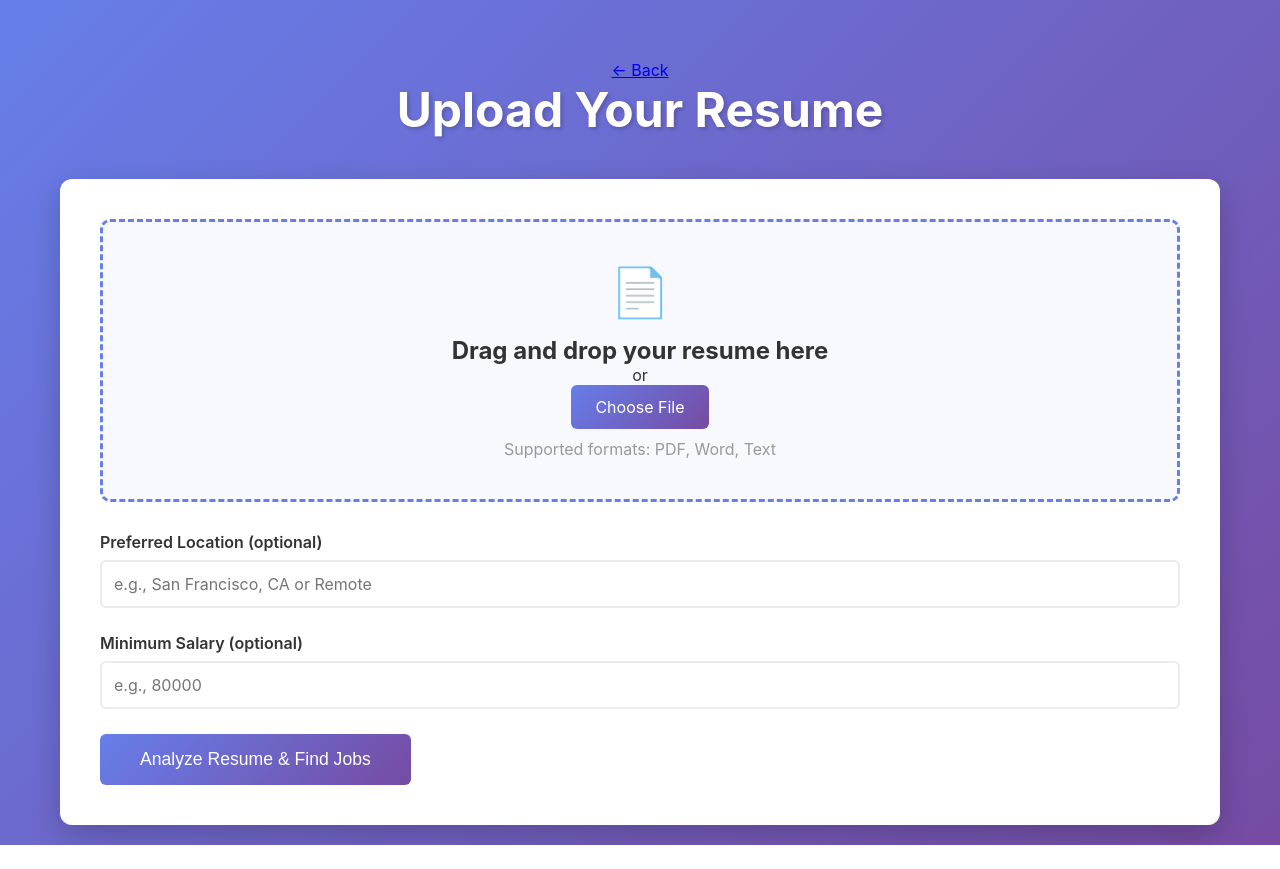
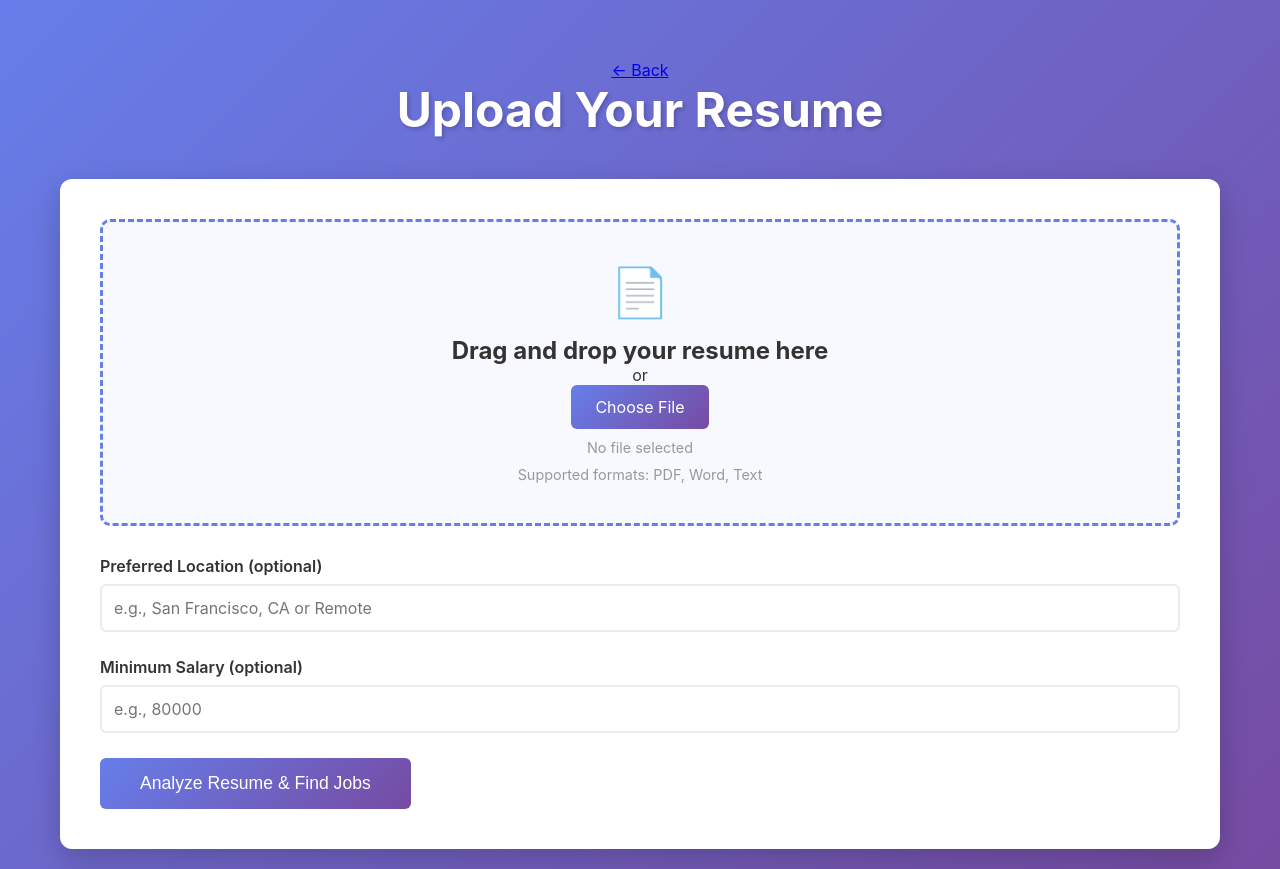
Before and after one commit to grace-mugoiri/resumeFilter, a Flask app: page /upload in a window 1280 px wide. Before the commit the page ends 845 px from the top, so only its background shows below. Run offline with Flask 3, Linux system fonts and the light colour scheme.

Commit message:
show selected file after uploading

```diff
--- a/static/script.js
+++ b/static/script.js
@@ -61,7 +61,9 @@ function renderJobs(jobs) {
     }
 
     noResults.classList.add('hidden');
-    jobs.forEach(job => {
+    console.log('Rendering', jobs.length, 'jobs');
+    jobs.forEach((job, index) => {
+        console.log('Rendering job', index, job.title);
         const card = document.createElement('div');
         card.className = 'job-card';
         card.innerHTML = `
@@ -76,7 +78,10 @@ function renderJobs(jobs) {
         const detailsButton = document.createElement('button');
         detailsButton.className = 'btn btn-primary';
         detailsButton.textContent = 'View Details';
-        detailsButton.addEventListener('click', () => openJobModal(job));
+        detailsButton.addEventListener('click', () => {
+            console.log('Button clicked for job:', job.title);
+            openJobModal(job);
+        });
 
         card.appendChild(detailsButton);
         jobsContainer.appendChild(card);
@@ -84,9 +89,12 @@ function renderJobs(jobs) {
 }
 
 function openJobModal(job) {
+    console.log('Opening modal for job:', job);
     sessionStorage.setItem('selectedJob', JSON.stringify(job));
     const modal = document.getElementById('jobModal');
     const modalBody = document.getElementById('modalBody');
+    console.log('Modal element:', modal);
+    console.log('Modal body element:', modalBody);
     modalBody.innerHTML = `
         <h2>${job.title}</h2>
         <p><strong>${job.company}</strong> — ${job.location}</p>
@@ -96,6 +104,7 @@ function openJobModal(job) {
         ${job.url ? `<p><a href="${job.url}" target="_blank" rel="noopener noreferrer" class="btn btn-primary">Apply / View Job</a></p>` : ''}
     `;
     modal.classList.remove('hidden');
+    console.log('Modal should now be visible');
 }
 
 function applyFilters() {
@@ -122,11 +131,15 @@ async function loadJobMatches() {
     jobsContainer.innerHTML = '';
 
     try {
+        console.log('Loading job matches...');
         const response = await fetch('/api/match-jobs', { method: 'POST' });
         const data = await response.json();
+        console.log('Job data received:', data);
         loadedJobs = data.jobs || [];
+        console.log('Loaded jobs:', loadedJobs.length);
         renderJobs(loadedJobs);
     } catch (error) {
+        console.error('Error loading jobs:', error);
         document.getElementById('noResults').classList.remove('hidden');
     } finally {
         loadingIndicator.classList.add('hidden');
@@ -153,24 +166,52 @@ document.addEventListener('DOMContentLoaded', function() {
         });
     }
 
-    const resumeForm = document.getElementById('resumeForm');
-    if (resumeForm) {
-        resumeForm.addEventListener('submit', async (e) => {
-            e.preventDefault();
-            const formData = new FormData(resumeForm);
+    // Handle file selection display
+    const fileInput = document.getElementById('fileInput');
+    const selectedFileDisplay = document.getElementById('selectedFile');
+    const uploadArea = document.querySelector('.upload-area');
 
-            try {
-                await fetch('/api/parse-resume', {
-                    method: 'POST',
-                    body: formData
-                });
-                window.location.href = '/jobs';
-            } catch (error) {
-                alert('Error creating resume: ' + error.message);
+    if (fileInput && selectedFileDisplay) {
+        fileInput.addEventListener('change', function(e) {
+            const file = e.target.files[0];
+            if (file) {
+                selectedFileDisplay.textContent = `Selected: ${file.name}`;
+                selectedFileDisplay.style.color = '#667eea';
+            } else {
+                selectedFileDisplay.textContent = 'No file selected';
+                selectedFileDisplay.style.color = '#999';
             }
         });
     }
 
+    // Handle drag and drop
+    if (uploadArea && fileInput) {
+        uploadArea.addEventListener('dragover', function(e) {
+            e.preventDefault();
+            uploadArea.style.backgroundColor = '#f0f0ff';
+            uploadArea.style.borderColor = '#764ba2';
+        });
+
+        uploadArea.addEventListener('dragleave', function(e) {
+            e.preventDefault();
+            uploadArea.style.backgroundColor = '#f8f9ff';
+            uploadArea.style.borderColor = '#667eea';
+        });
+
+        uploadArea.addEventListener('drop', function(e) {
+            e.preventDefault();
+            uploadArea.style.backgroundColor = '#f8f9ff';
+            uploadArea.style.borderColor = '#667eea';
+
+            const files = e.dataTransfer.files;
+            if (files.length > 0) {
+                fileInput.files = files;
+                const file = files[0];
+                selectedFileDisplay.textContent = `Selected: ${file.name}`;
+                selectedFileDisplay.style.color = '#667eea';
+            }
+        });
+    }
     const textForm = document.getElementById('textForm');
     if (textForm) {
         textForm.addEventListener('submit', async (e) => {
@@ -217,6 +258,18 @@ function closeJobModal() {
     document.getElementById('jobModal').classList.add('hidden');
 }
 
+// Close modal when clicking outside
+document.addEventListener('DOMContentLoaded', function() {
+    const modal = document.getElementById('jobModal');
+    if (modal) {
+        modal.addEventListener('click', function(e) {
+            if (e.target === modal) {
+                closeJobModal();
+            }
+        });
+    }
+});
+
 // Generate cover letter
 function generateCoverLetter() {
     const job = JSON.parse(sessionStorage.getItem('selectedJob'));
--- a/static/style.css
+++ b/static/style.css
@@ -231,6 +231,7 @@ header h1 {
     background: #f8f9ff;
     margin-bottom: 30px;
     transition: all 0.3s;
+    cursor: pointer;
 }
 
 .upload-area:hover {
@@ -254,6 +255,7 @@ header h1 {
 .file-info {
     color: #999;
     margin-top: 10px;
+    font-size: 0.9em;
 }
 
 /* Tabs */
@@ -414,7 +416,6 @@ header h1 {
 
 /* Modal */
 .modal {
-    display: none;
     position: fixed;
     z-index: 1000;
     left: 0;
@@ -436,6 +437,7 @@ header h1 {
     max-width: 600px;
     box-shadow: 0 10px 30px rgba(0, 0, 0, 0.3);
     animation: slideIn 0.3s ease;
+    color: #333;
 }
 
 @keyframes slideIn {
--- a/templates/upload.html
+++ b/templates/upload.html
@@ -21,6 +21,7 @@
                     <p>or</p>
                     <input type="file" id="fileInput" name="resume" accept=".pdf,.docx,.doc,.txt" required>
                     <label for="fileInput" class="btn btn-primary">Choose File</label>
+                    <p id="selectedFile" class="file-info">No file selected</p>
                     <p class="file-info">Supported formats: PDF, Word, Text</p>
                 </div>
 
```
